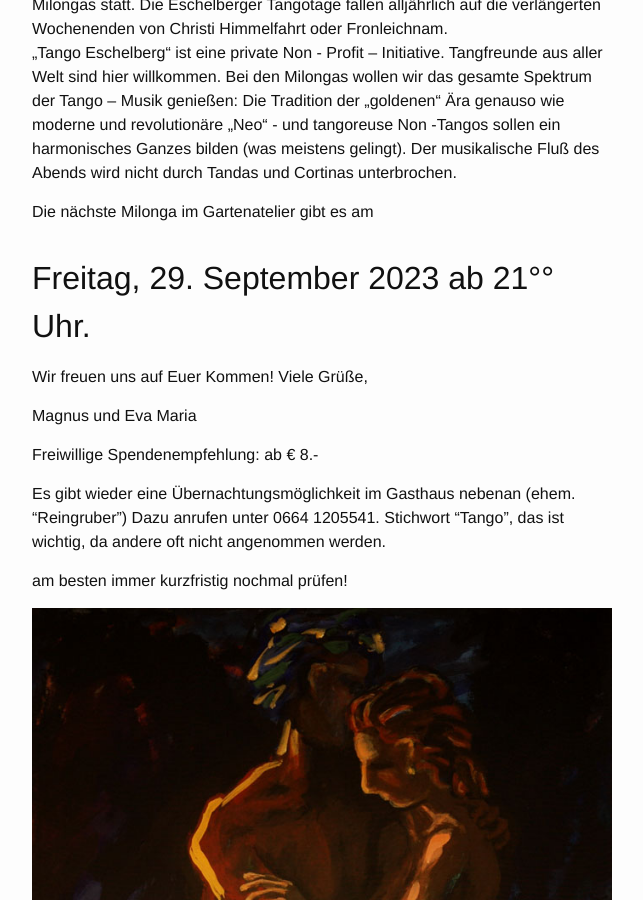
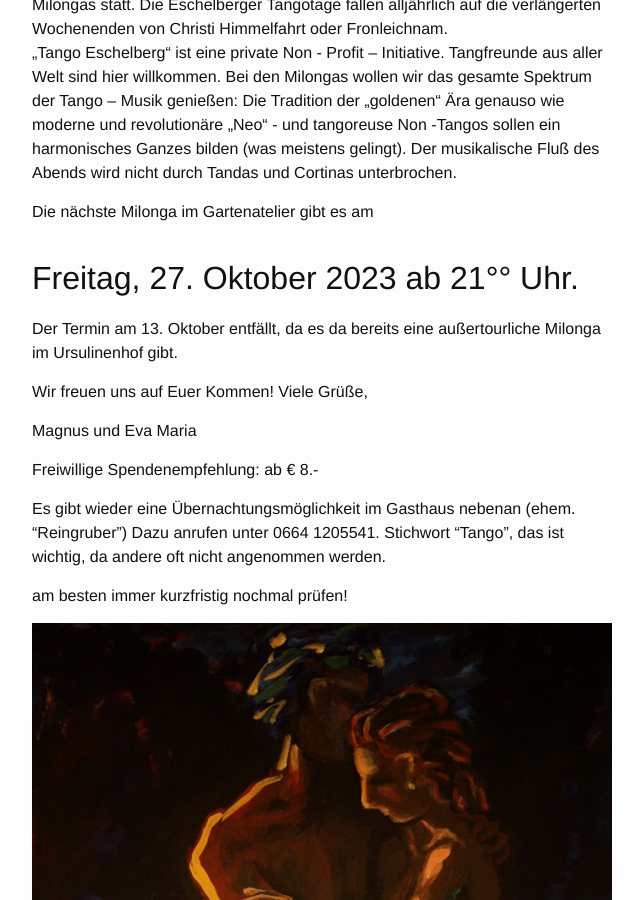
Before and after one commit to eschelberg/eschelberg.github.io, a Jekyll site: the page built from tango/index.md, in a window 1280 px wide and 900 px high, scrolled down 593 px. Shown: the whole window, without its empty margins (158-801 px from the left). Built offline with Jekyll 4.4.1, drawn with Linux system fonts in a browser that asks for light colours.

Commit message:
Update index.md

```diff
--- a/tango/index.md
+++ b/tango/index.md
@@ -11,7 +11,8 @@ Der musikalische Fluß des Abends wird nicht durch Tandas und Cortinas unterbroc
 
 Die nächste Milonga im Gartenatelier gibt es am
 
-## Freitag, 29. September 2023  ab 21°° Uhr.
+## Freitag, 27. Oktober 2023  ab 21°° Uhr.
+Der Termin am 13. Oktober entfällt, da es da bereits eine außertourliche  Milonga im Ursulinenhof gibt.
 
 Wir freuen uns auf Euer Kommen! Viele Grüße,
 
```
